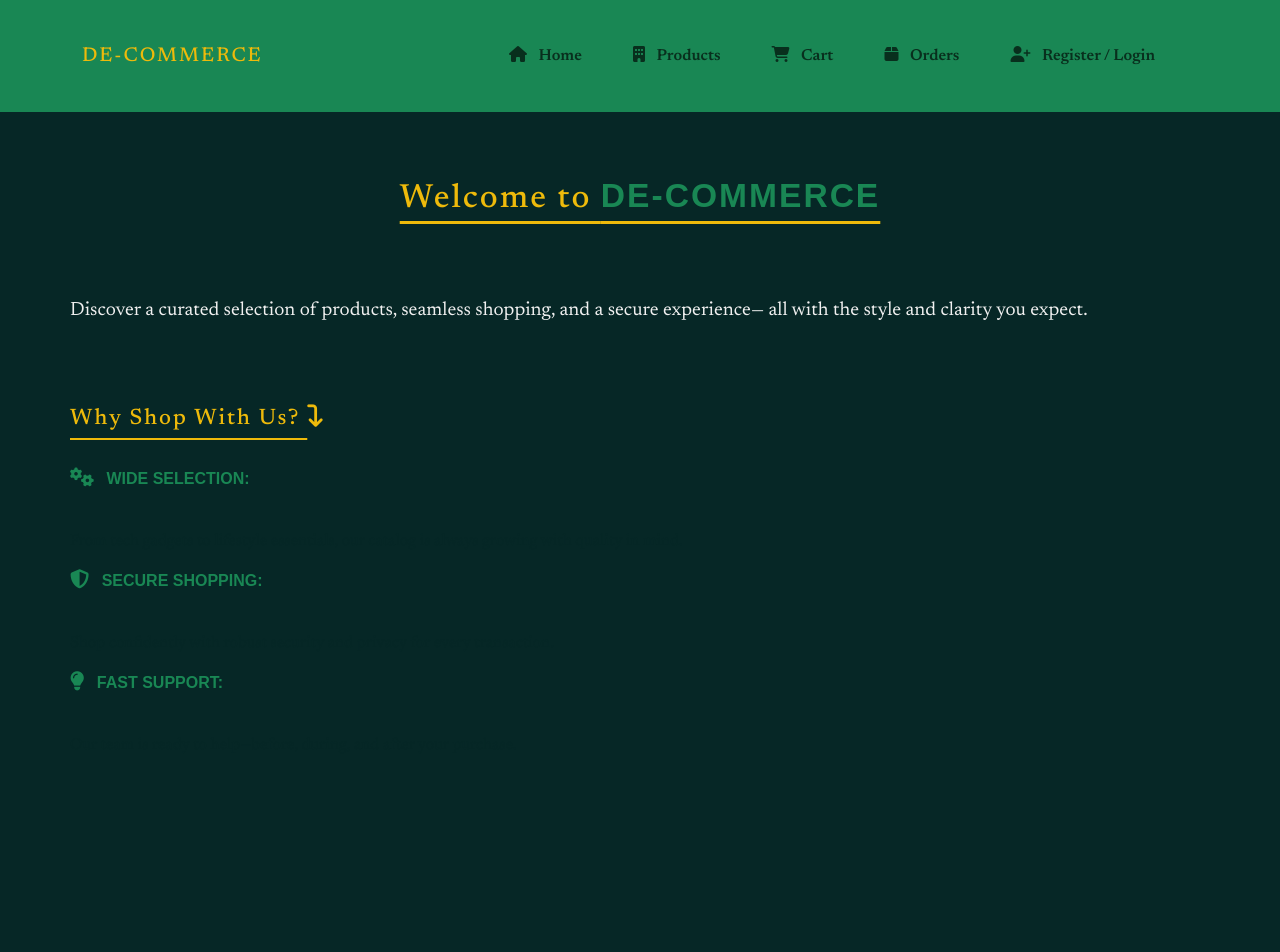
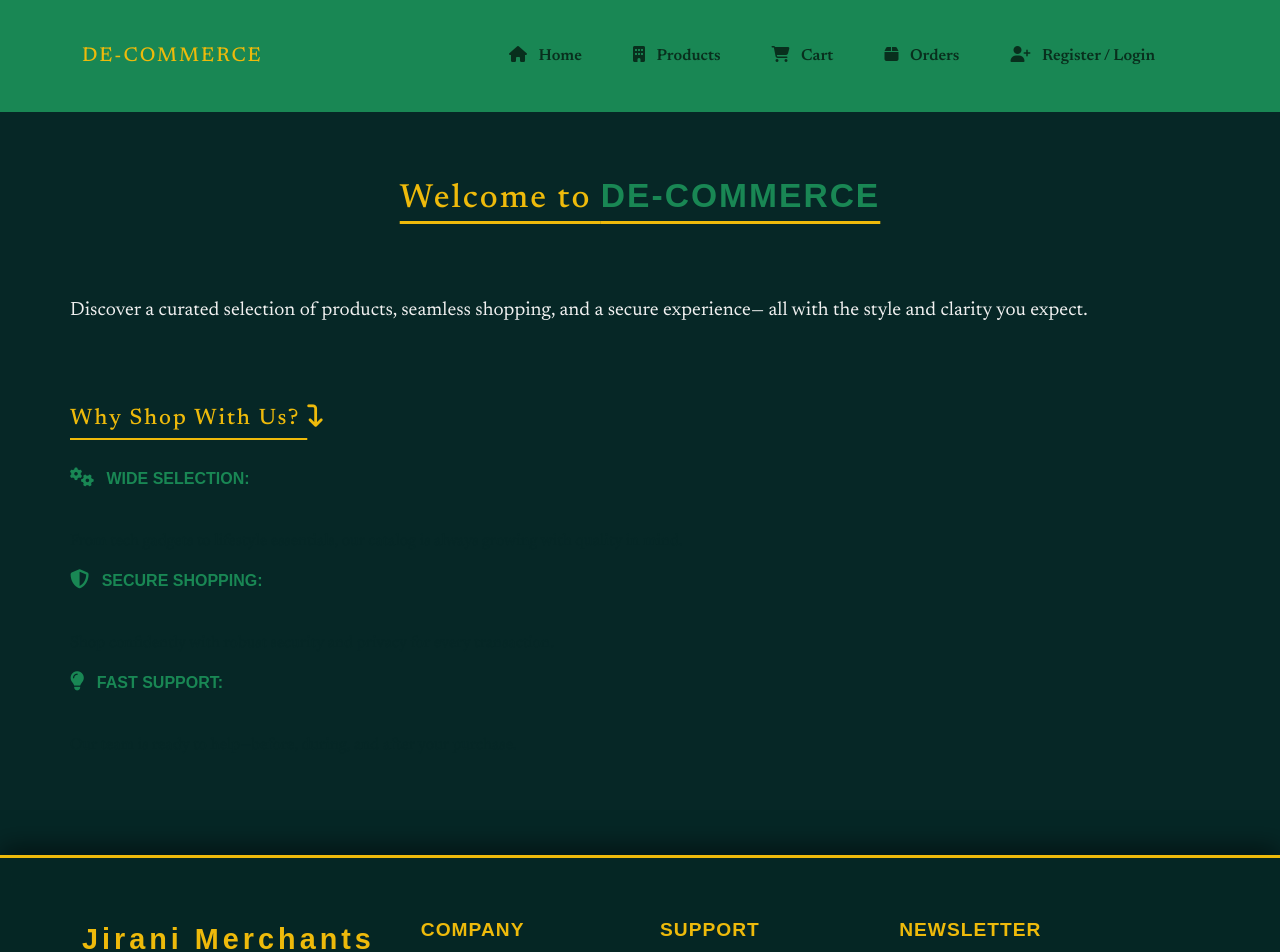
Before and after one commit to CMNDEGWA/De-commerce, a Vue app in the folder de_commerce_front-end/: page / in a window 1280 px wide. Shown: the top 952 px of the page. Before the commit the page ends 805 px from the top, so only its background shows below. Built offline with nearby package versions, Linux system fonts and the light colour scheme; no server answers; a web font is replaced by a local one.

Commit message:
Update: Footer linking.

```diff
--- a/de_commerce_front-end/src/App.vue
+++ b/de_commerce_front-end/src/App.vue
@@ -5,10 +5,12 @@
     <main>
       <router-view />
     </main>
+    <Footer />
   </div>
 </template>
 <script setup>
 import Navbar from './components/Navbar.vue';
+import Footer from './components/Footer.vue';
 </script>
 
 
```
